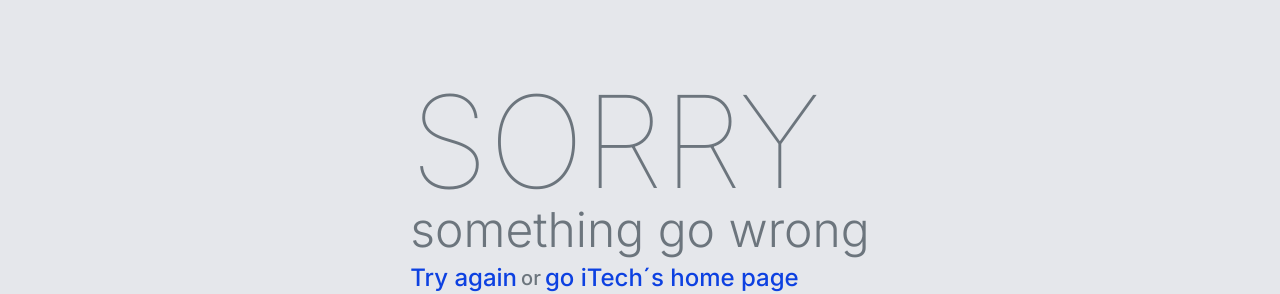
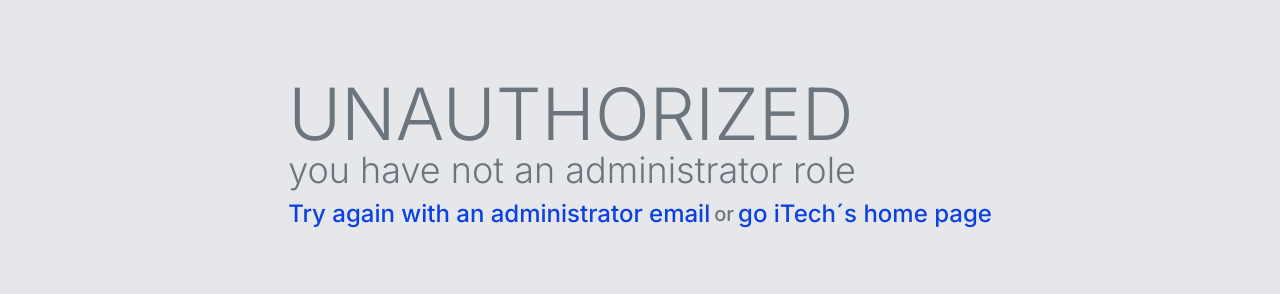
Before and after one commit to MatiasCancina/iTech-eCommerce, a Next.js app: page /unauthorized in a window 1280 px wide. Shown: the part 234-528 px from the top of the page. Built offline with nearby package versions, Linux system fonts and the light colour scheme; no server answers.

Commit message:
unauthorized user page

```diff
--- /dev/null
+++ b/app/unauthorized/page.jsx
@@ -0,0 +1,25 @@
+import Link from 'next/link'
+
+const Unauthorized = () => {
+  return (
+    <div className="flex justify-center xl:justify-start items-center flex-col py-52 select-none px-3">
+      <div className="py-2">
+        <h1 className="text-4xl md:text-5xl lg:text-6xl xl:text-7xl text-gray font-light">UNAUTHORIZED</h1>
+        <p className="text-xl md:text-2xl lg:text-3xl xl:text-4xl text-gray font-light">you have not an administrator role</p>
+        <div className="flex flex-col sm:flex-row mt-2 space-x-1 items-center">
+          <Link href={'/login'}
+            className="xl:text-2xl text-blueLink font-medium"
+          >
+            Try again with an administrator email
+          </Link>
+          <p className="text-gray xl:text-xl font-medium">or</p>
+          <Link href={"/"} className="xl:text-2xl text-blueLink font-medium">
+           go iTech´s home page
+          </Link>
+        </div>
+      </div>
+    </div>
+  )
+}
+
+export default Unauthorized
```
